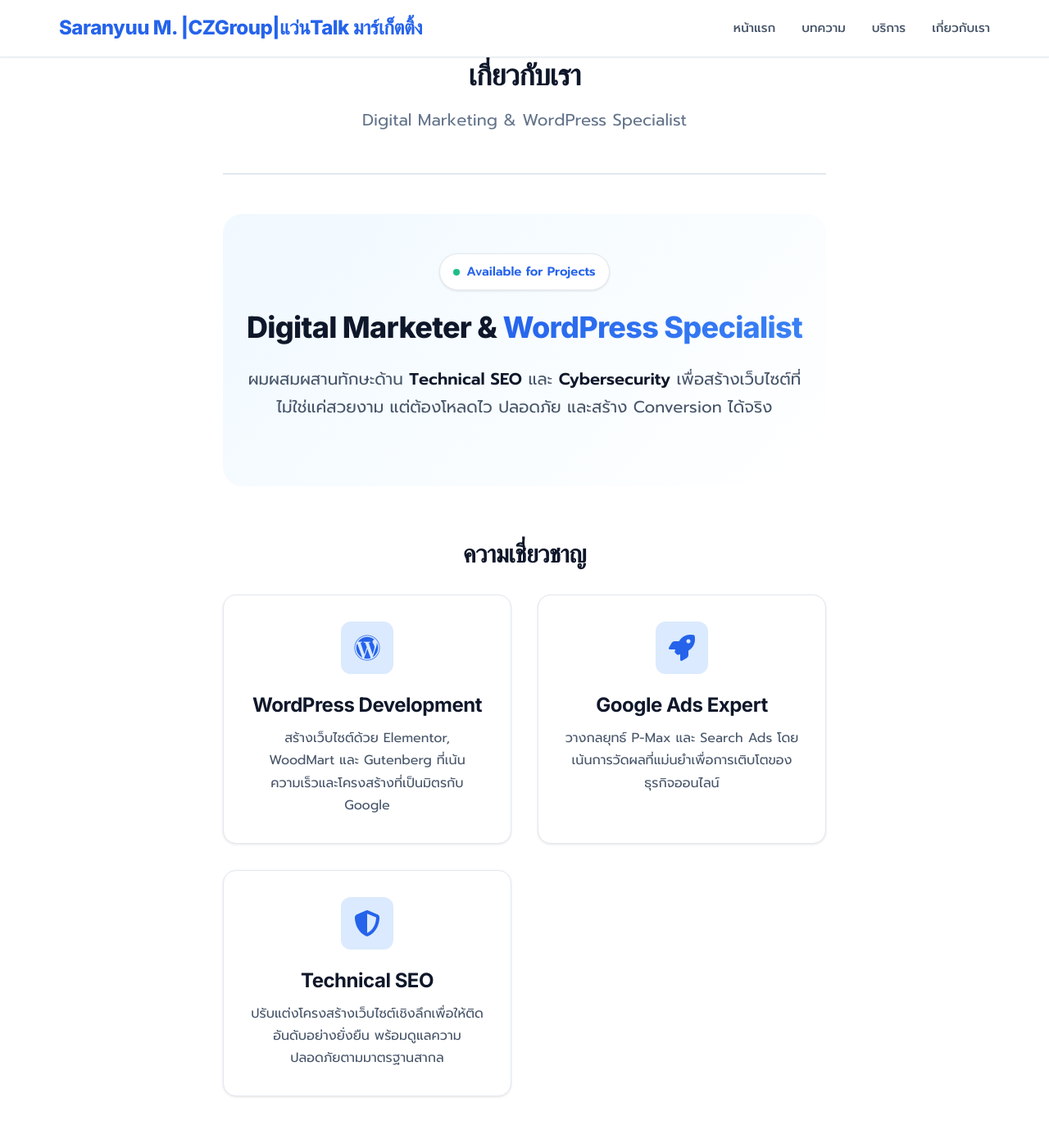
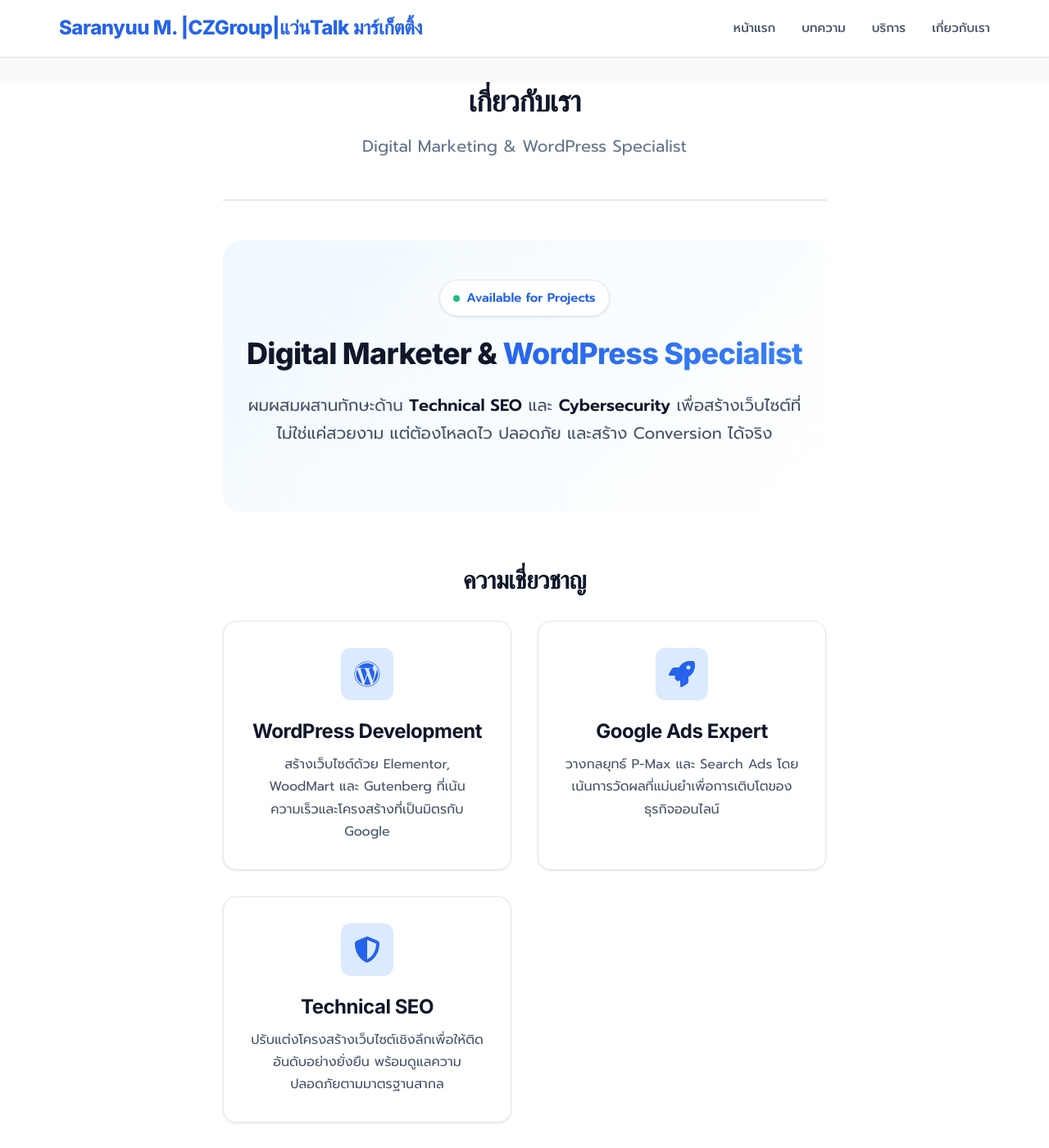
Before and after one commit to Yuukub/yuukub.github.io, a Jekyll site: the page built from about.html, in a window 1280 px wide and 1400 px high. Shown: the whole window at 82% size. Built offline with Jekyll 4.4.1, drawn with Linux system fonts in a browser that asks for light colours.

Commit message:
Polish: เพิ่ม spacing - margin-top 2rem สำหรับ headers และเพิ่ม padding-bottom เพื่อไม่ให้ footer ชิดเนื้อหา

```diff
--- a/assets/main.css
+++ b/assets/main.css
@@ -610,6 +610,7 @@
 
 .post-page-header {
   text-align: center;
+  margin-top: 2rem;
   margin-bottom: 3rem;
   padding-bottom: 2rem;
   border-bottom: 2px solid var(--border-light);
@@ -894,6 +895,7 @@
 
 .page-header {
   text-align: center;
+  margin-top: 2rem;
   margin-bottom: 3rem;
   padding-bottom: 2rem;
   border-bottom: 2px solid var(--border-light);
@@ -1109,7 +1111,7 @@
    Blog Listing Page
    ========================================================================== */
 .blog-listing-page {
-  padding-bottom: 4rem;
+  padding-bottom: 6rem;
   min-height: 100vh;
   background: var(--bg-primary);
 }
@@ -1119,6 +1121,7 @@
   padding: 3rem 2rem 4rem;
   background: linear-gradient(135deg, #F0F9FF 0%, #FFFFFF 100%);
   border-radius: var(--radius-xl);
+  margin-top: 2rem;
   margin-bottom: 3rem;
 }
 
```
